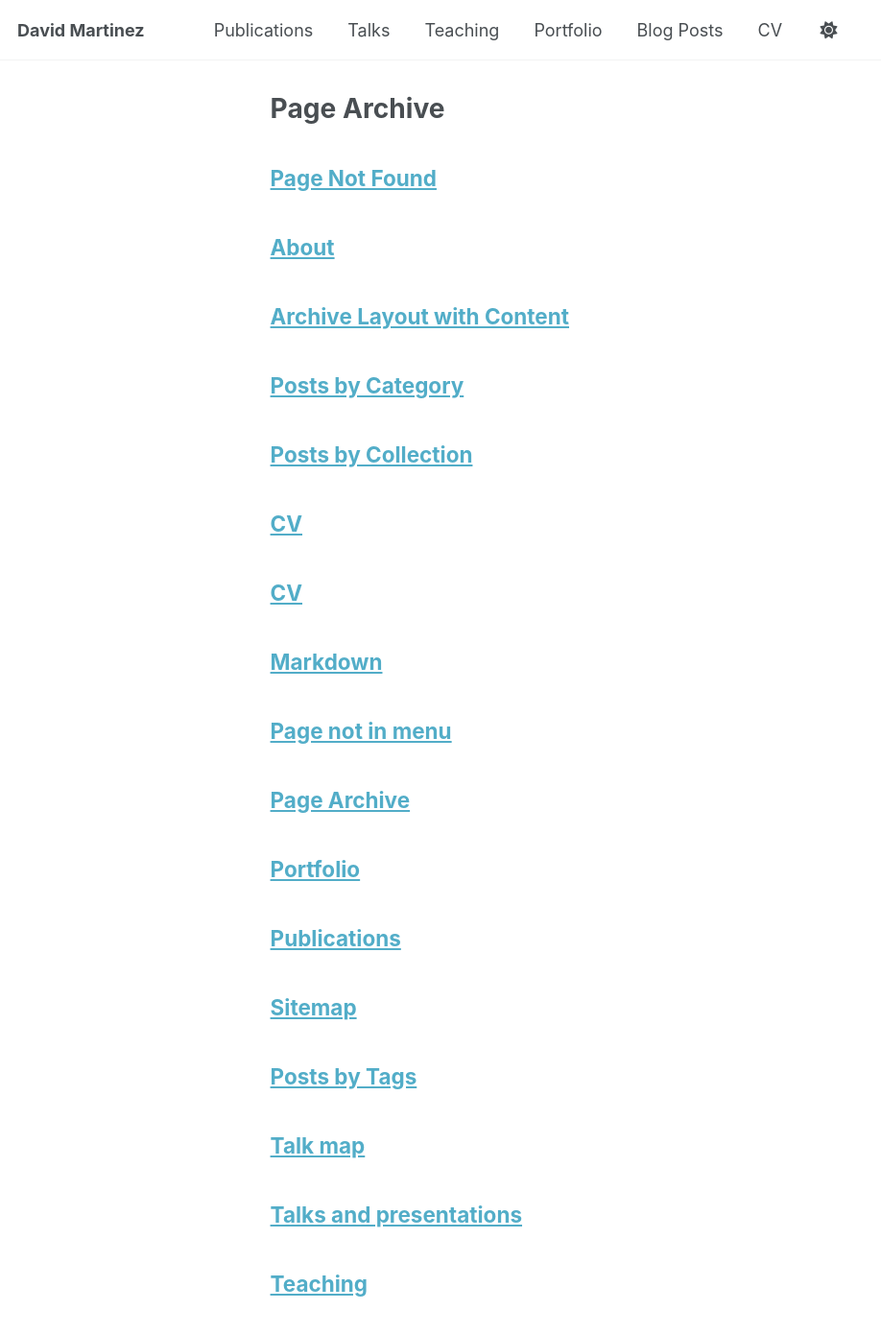
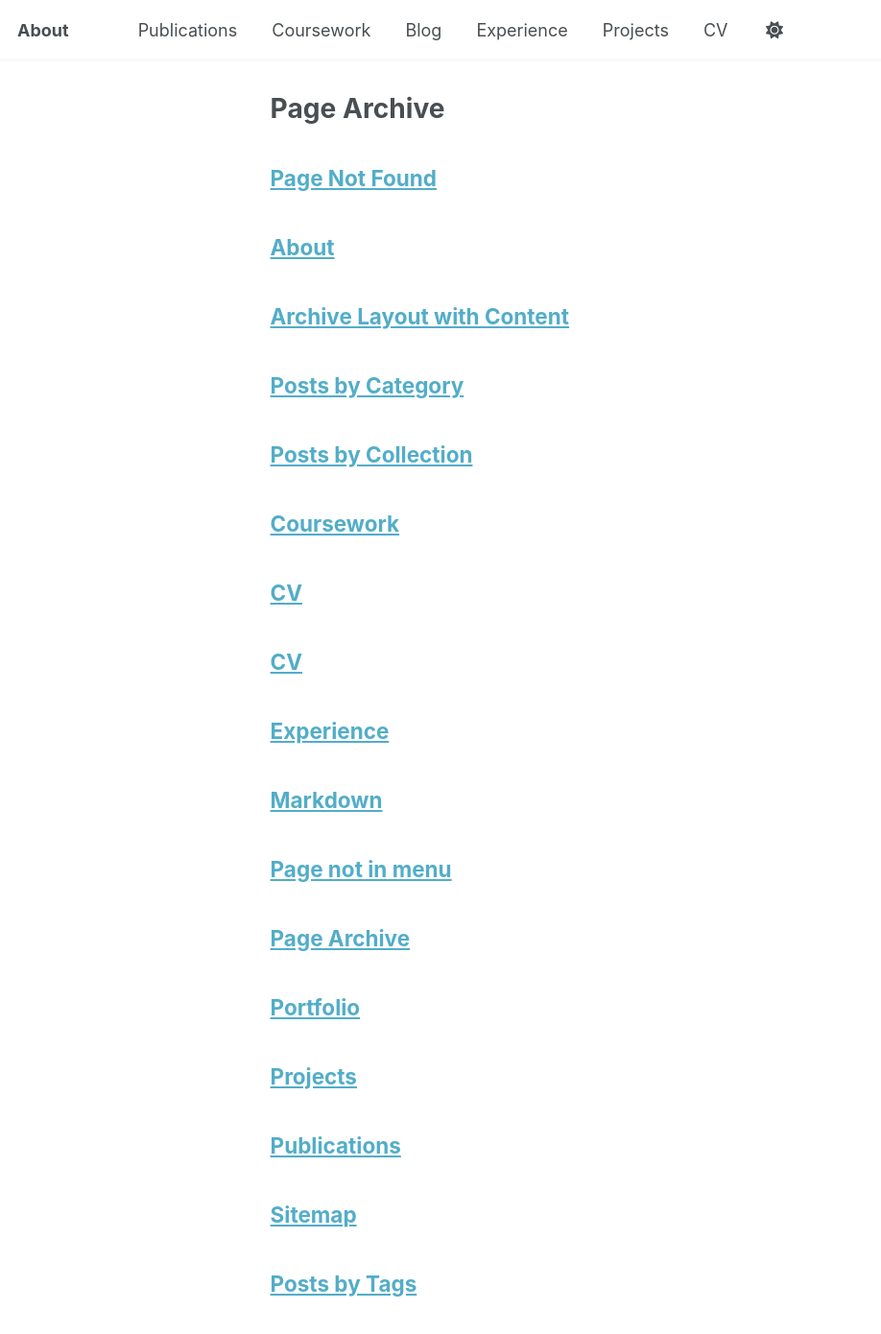
Before and after one commit to martinezdavid12/academic-site, a Jekyll site: the page built from _pages/page-archive.html, in a window 1280 px wide and 1400 px high. Shown: the top 1390 px of the window at 96% size, without its empty margins (0-918 px from the left). Built offline with Jekyll 4.4.1, drawn with Linux system fonts in a browser that asks for light colours; a script bundle is joined from its source files by our own code; library files that are not in the unit come from our copies.

Commit message:
changed headings and nav bar

```diff
--- a/_config.yml
+++ b/_config.yml
@@ -9,7 +9,7 @@
 # Basic Site Settings
 locale                   : "en-US"
 site_theme               : "default" # The available themes options are "default", "air", "sunrise", "mint", "dirt" and "contrast"
-title                    : "David Martinez"
+title                    : "About"
 title_separator          : "-"
 name                     : &name "David Martinez"
 description              : &description "David Martinez's academic portfolio"
--- a/_data/navigation.yml
+++ b/_data/navigation.yml
@@ -11,23 +11,17 @@ main:
   - title: "Publications"
     url: /publications/
 
-  - title: "Talks"
-    url: /talks/
+  - title: "Coursework"
+    url: /coursework/
 
-  - title: "Teaching"
-    url: /teaching/
+  - title: "Blog"
+    url: /year-archive/
 
-  - title: "Portfolio"
-    url: /portfolio/
+  - title: "Experience"
+    url: /experience/
 
-  - title: "Blog Posts"
-    url: /year-archive/
+  - title: "Projects"
+    url: /projects/
 
   - title: "CV"
     url: /cv/
-
-  # - title: "CV"
-  #   url: /cv-json/
-
-  # - title: "Guide"
-  #   url: /markdown/
```
Also changed, not shown: _pages/coursework.md (added, +6 -0 lines), _pages/experience.md (added, +6 -0 lines), _pages/projects.md (added, +6 -0 lines).
